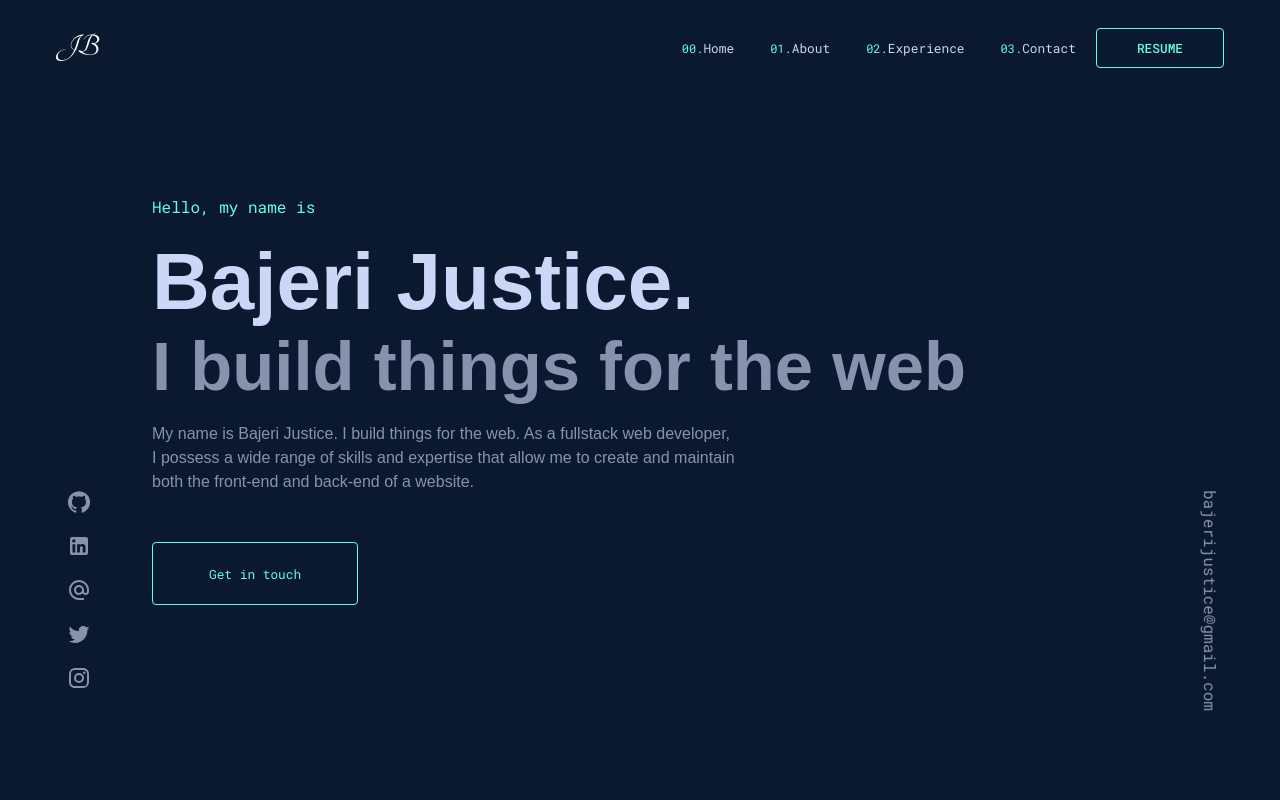
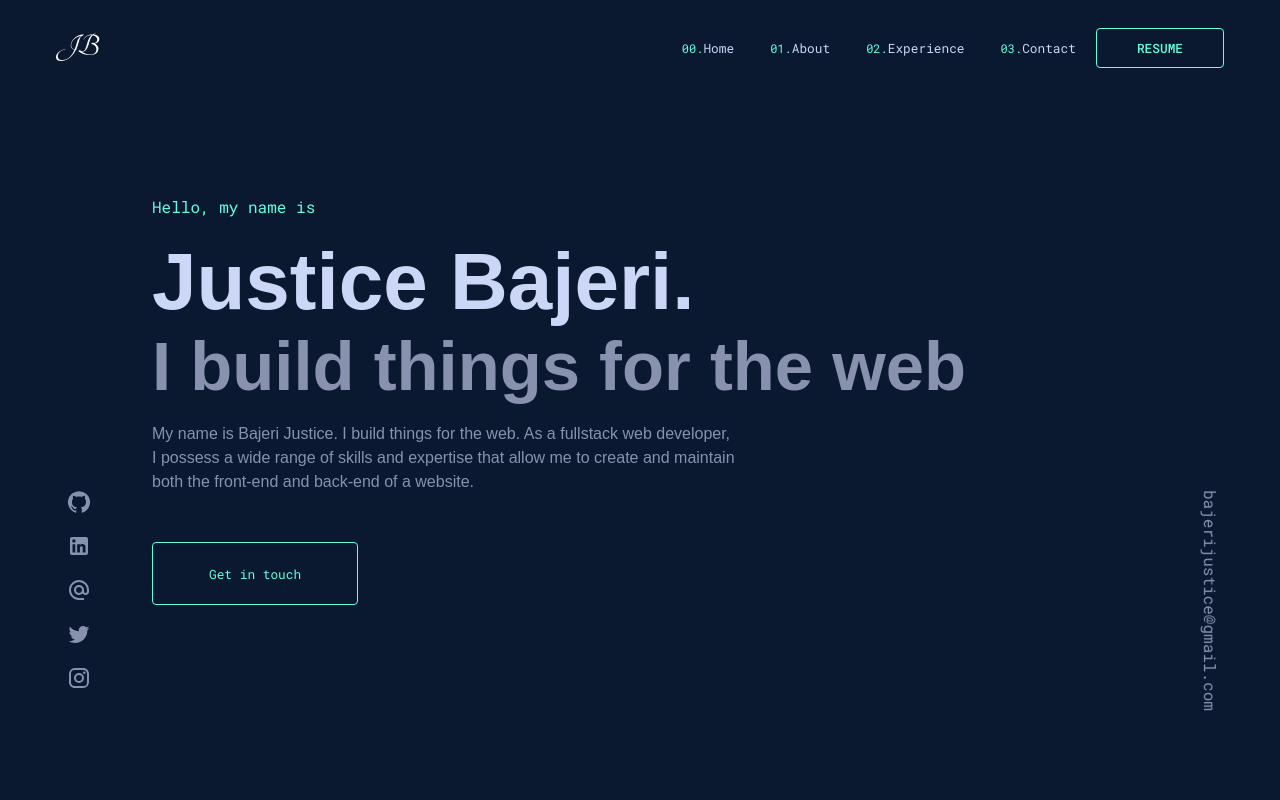
Before and after one commit to Strangeal/bajeri-potfolio, a React (Create React App) app: page / in a window 1280 px wide. Shown: the top 800 px of the page. Built offline with nearby package versions, Linux system fonts and the light colour scheme.

Commit message:
Add favicon

```diff
--- a/src/pages/Contact.js
+++ b/src/pages/Contact.js
@@ -50,7 +50,7 @@ const Contact = () => {
         Get In Touch
       </Typography>
 
-      <Grid container sx={{ display: { md: "flex" } }}>
+      <Grid container sx={{ display: { xxs: "block", md: "flex" } }}>
         <Grid
           item
           xs={12}
@@ -58,7 +58,6 @@ const Contact = () => {
           sx={{
             textAlign: "center",
             m: "auto",
-            // mt: { md: "6rem", mmd: "7rem", lg: "8rem", xl: "11rem" },
           }}
         >
           <Typography
@@ -66,12 +65,10 @@ const Contact = () => {
               fontFamily: "sans-serif",
               fontWeight: 300,
               textAlign: "center",
-
               color: "#8892af",
-              // width: { md: "70%", lg: "60%" },
               m: "auto",
               mr: { mmd: 3 },
-              // ml: { mmd: 0 },
+              ml: { "2xl": 7 },
             }}
           >
             I am currently searching for new job opportunities where I can apply
@@ -105,12 +102,9 @@ const Contact = () => {
           sx={{
             color: "#8892af",
             textAlign: "center",
-            // mt: { md: "6rem", mmd: "7rem", lg: "8rem", xl: "11rem" },
           }}
         >
-          <div>
-            <Form />
-          </div>
+          <Form />
         </Grid>
       </Grid>
 
--- a/src/pages/Home.js
+++ b/src/pages/Home.js
@@ -35,7 +35,7 @@ const Home = () => {
             }}
             variant="h1"
           >
-            Bajeri Justice.
+            Justice Bajeri.
           </Typography>
           <Typography
             sx={{
```
Also changed, not shown: public/manifest.json, 1 other file (tests, documents, lock files or other folders).
